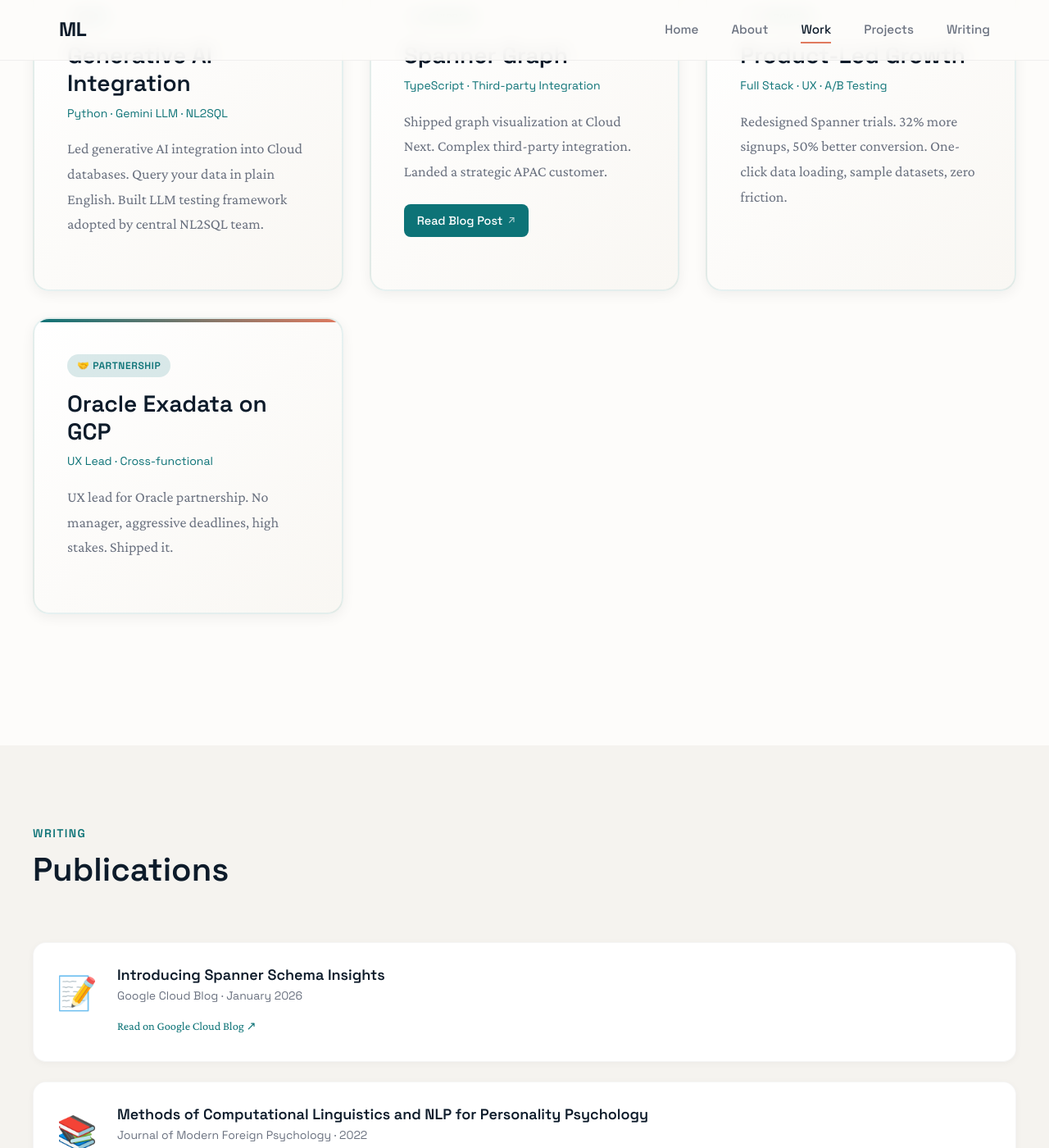
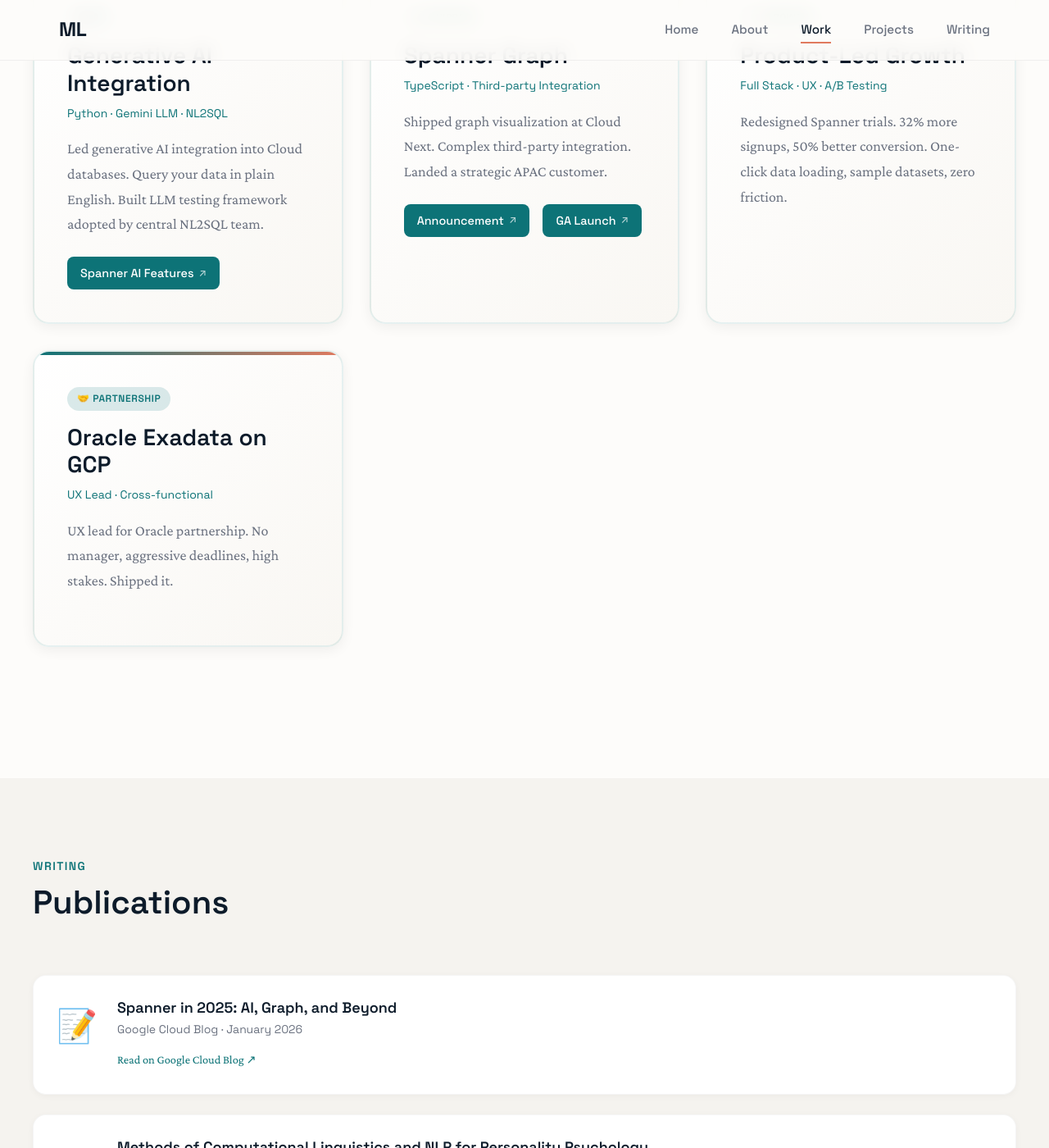
Before and after one commit to Masha-L/masha-l.github.io, a Jekyll site: the page built from work.md, in a window 1280 px wide and 1400 px high, scrolled down 1853 px. Shown: the whole window at 82% size. Built offline with Jekyll 4.4.1, drawn with Linux system fonts in a browser that asks for light colours.

Commit message:
Add real Google Cloud blog links
- Spanner Graph: Announcement + GA launch posts
- AI Integration: Link to Spanner in 2025 roundup
- Publications: Updated to link to Spanner 2025 post

```diff
--- a/work.md
+++ b/work.md
@@ -76,6 +76,9 @@ permalink: /work/
         <h3>Generative AI Integration</h3>
         <p class="tech-stack">Python · Gemini LLM · NL2SQL</p>
         <p class="description">Led generative AI integration into Cloud databases. Query your data in plain English. Built LLM testing framework adopted by central NL2SQL team.</p>
+        <div class="card-links">
+          <a href="https://cloud.google.com/blog/products/databases/spanner-in-2025" class="link-external link-blog">Spanner AI Features</a>
+        </div>
       </div>
       <div class="featured-card">
         <span class="badge badge-shipped">📊 Shipped</span>
@@ -83,7 +86,8 @@ permalink: /work/
         <p class="tech-stack">TypeScript · Third-party Integration</p>
         <p class="description">Shipped graph visualization at Cloud Next. Complex third-party integration. Landed a strategic APAC customer.</p>
         <div class="card-links">
-          <a href="#" class="link-external link-blog">Read Blog Post</a>
+          <a href="https://cloud.google.com/blog/products/databases/announcing-spanner-graph" class="link-external link-blog">Announcement</a>
+          <a href="https://cloud.google.com/blog/products/databases/spanner-graph-is-now-ga" class="link-external link-blog">GA Launch</a>
         </div>
       </div>
       <div class="featured-card">
@@ -112,9 +116,9 @@ permalink: /work/
       <div class="pub-card">
         <span class="pub-icon">📝</span>
         <div class="pub-content">
-          <h3>Introducing Spanner Schema Insights</h3>
+          <h3>Spanner in 2025: AI, Graph, and Beyond</h3>
           <p class="pub-meta">Google Cloud Blog · January 2026</p>
-          <a href="#" class="link-text">Read on Google Cloud Blog ↗</a>
+          <a href="https://cloud.google.com/blog/products/databases/spanner-in-2025" class="link-text">Read on Google Cloud Blog ↗</a>
         </div>
       </div>
       <div class="pub-card">
```
